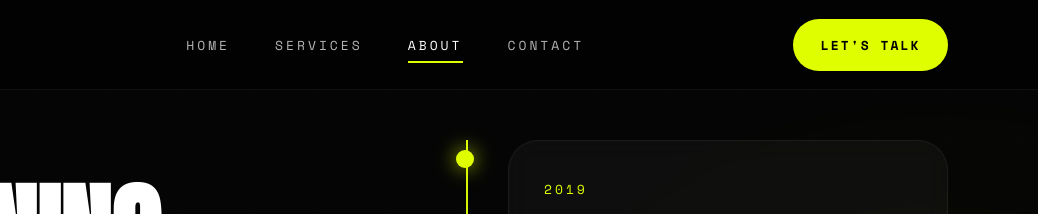
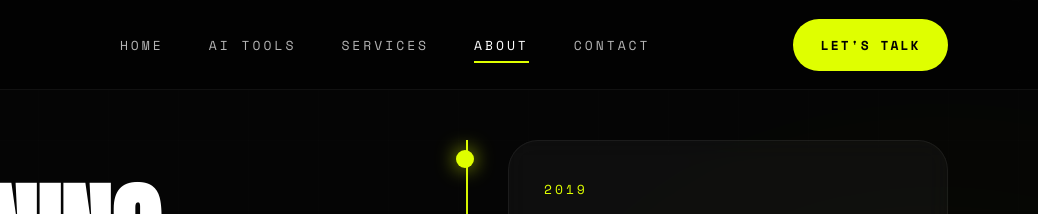
Before and after one commit to anandumohanmr/comfy-sherbet-4fbd00, a plain HTML site: page about.html in a window 1280 px wide. Shown: the top 214 px of the page, 242-1280 px from the left. Drawn offline with nearby package versions, Linux system fonts and the light colour scheme.

Commit message:
about.html

```diff
--- a/about.html
+++ b/about.html
@@ -58,7 +58,7 @@
             Home
 
         </a>
-
+<a href="ai-tools.html">AI TOOLS</a>
         <a href="services.html">
 
             Services
```
